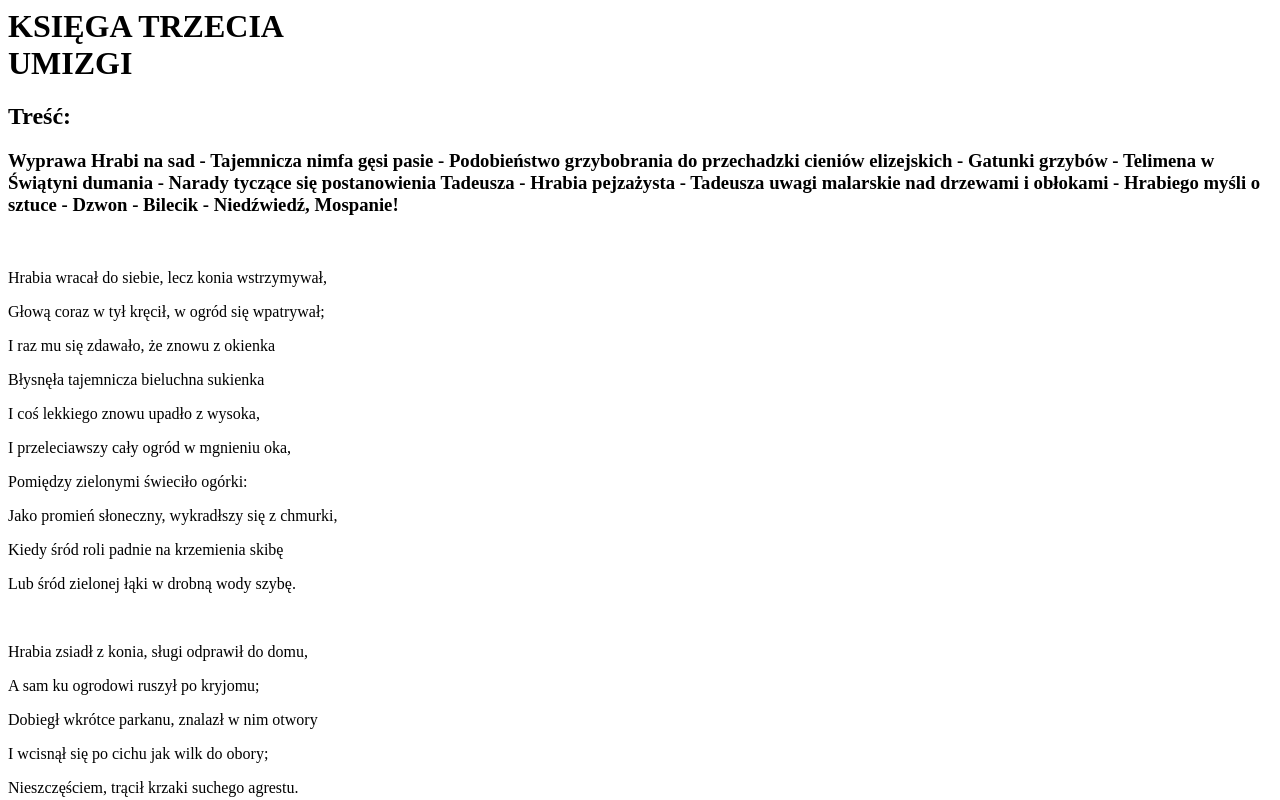
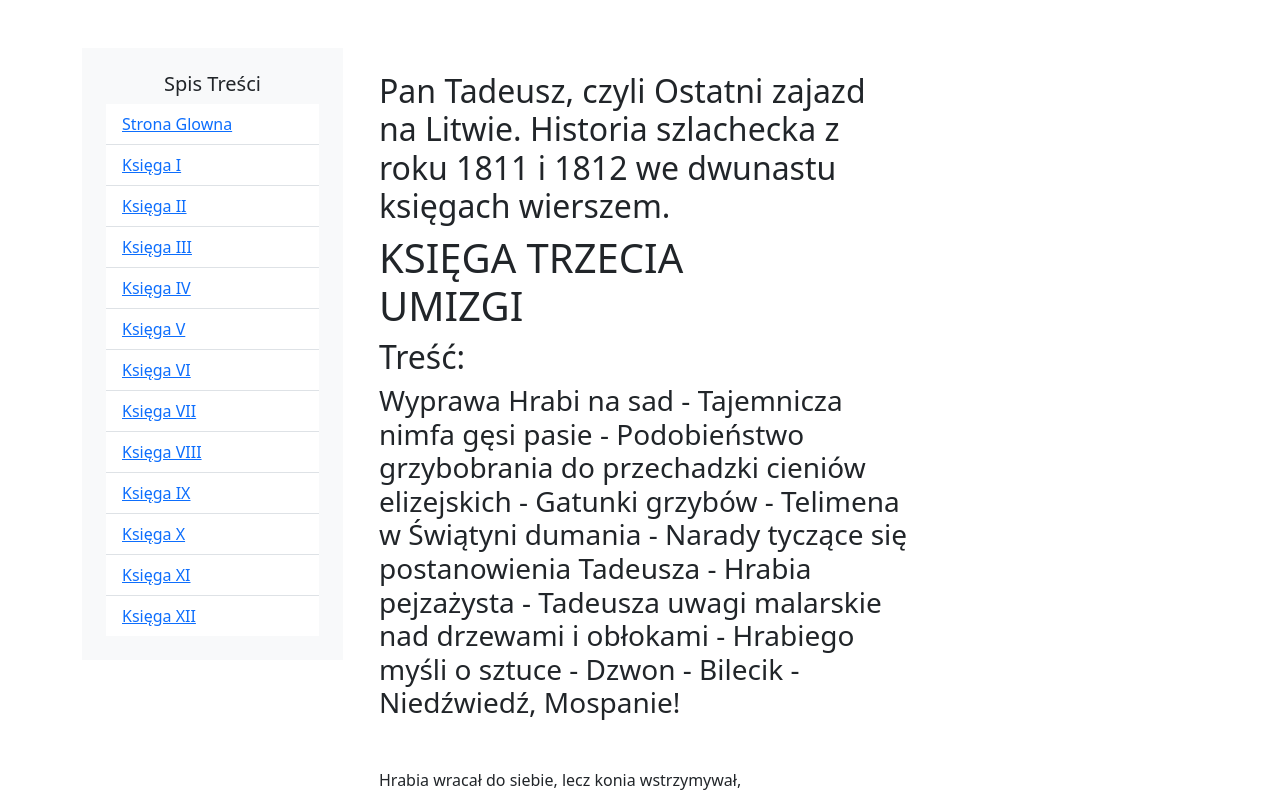
Before and after one commit to JanGasienica/Pan_Tadeusz, a plain HTML site: page k3.html in a window 1280 px wide. Shown: the top 800 px of the page. Drawn offline with nearby package versions, Linux system fonts and the light colour scheme.

Commit message:
lekka zmiana

```diff
--- a/k3.html
+++ b/k3.html
@@ -1,4 +1,41 @@
-<h1>KSIĘGA TRZECIA<br>UMIZGI</h1>
+<!DOCTYPE html>
+<html lang="en">
+<head>
+  <meta charset="UTF-8">
+  <meta name="viewport" content="width=device-width, initial-scale=1.0">
+  <title>Pan Tadeusz - Przeglądanie Treści</title>
+  <link href="https://cdn.jsdelivr.net/npm/bootstrap@5.3.0-alpha1/dist/css/bootstrap.min.css" rel="stylesheet">
+</head>
+<body class="d-flex flex-column min-vh-100">
+  <div class="container mt-5">
+    <div class="row">
+      <div class="col-lg-3">
+        <div class="bg-light p-4">
+          <h5 class="text-center">Spis Treści</h5>
+          <ul class="list-group list-group-flush">
+            <li class="list-group-item" ><a href="index.html">Strona Glowna</a></li>
+            <li class="list-group-item" ><a href="k1.html">Księga I</a></li>
+            <li class="list-group-item" ><a href="k2.html">Księga II</a></li>
+            <li class="list-group-item" ><a href="k3.html">Księga III</a></li>
+            <li class="list-group-item" ><a href="k4.html">Księga IV</a></li>
+            <li class="list-group-item" ><a href="k5.html">Księga V</a></li>
+            <li class="list-group-item" ><a href="k6.html">Księga VI</a></li>
+            <li class="list-group-item" ><a href="k7.html">Księga VII</a></li>
+            <li class="list-group-item" ><a href="k8.html">Księga VIII</a></li>
+            <li class="list-group-item" ><a href="k9.html">Księga IX</a></li>
+            <li class="list-group-item" ><a href="k10.html">Księga X</a></li>
+            <li class="list-group-item" ><a href="k11.html">Księga XI</a></li>
+            <li class="list-group-item" ><a href="k12.html">Księga XII</a></li>
+          </ul>
+        </div>
+      </div>
+
+      <div class="col-lg-9">
+        <div class="container">
+          <div class="row mt-4">
+            <div class="col-lg-8">
+              <h2>Pan Tadeusz, czyli Ostatni zajazd na Litwie. Historia szlachecka z roku 1811 i 1812 we dwunastu księgach wierszem.</h2>
+              <h1>KSIĘGA TRZECIA<br>UMIZGI</h1>
 <h2>Treść:</h2>
 <h3>Wyprawa Hrabi na sad - Tajemnicza nimfa gęsi pasie -
 Podobieństwo grzybobrania do przechadzki cieniów elizejskich - Gatunki grzybów -
@@ -883,3 +920,19 @@ pejzażysta - Tadeusza uwagi malarskie nad drzewami i obłokami - Hrabiego myśl
   <p>Wyszukują ołowiu. Reszta, spracowana,</p>
   <p>Szła spać wcześnie, ażeby przebudzić się z rana.</p>
 </div>
+
+            </div>
+          </div>
+        </div>
+      </div>
+    </div>
+  </div>
+
+  <footer class="footer mt-auto py-3 bg-light">
+    <div class="container text-center">
+    </div>
+  </footer>
+
+  <script src="https://cdn.jsdelivr.net/npm/bootstrap@5.3.0-alpha1/dist/js/bootstrap.bundle.min.js"></script>
+</body>
+</html>
```
